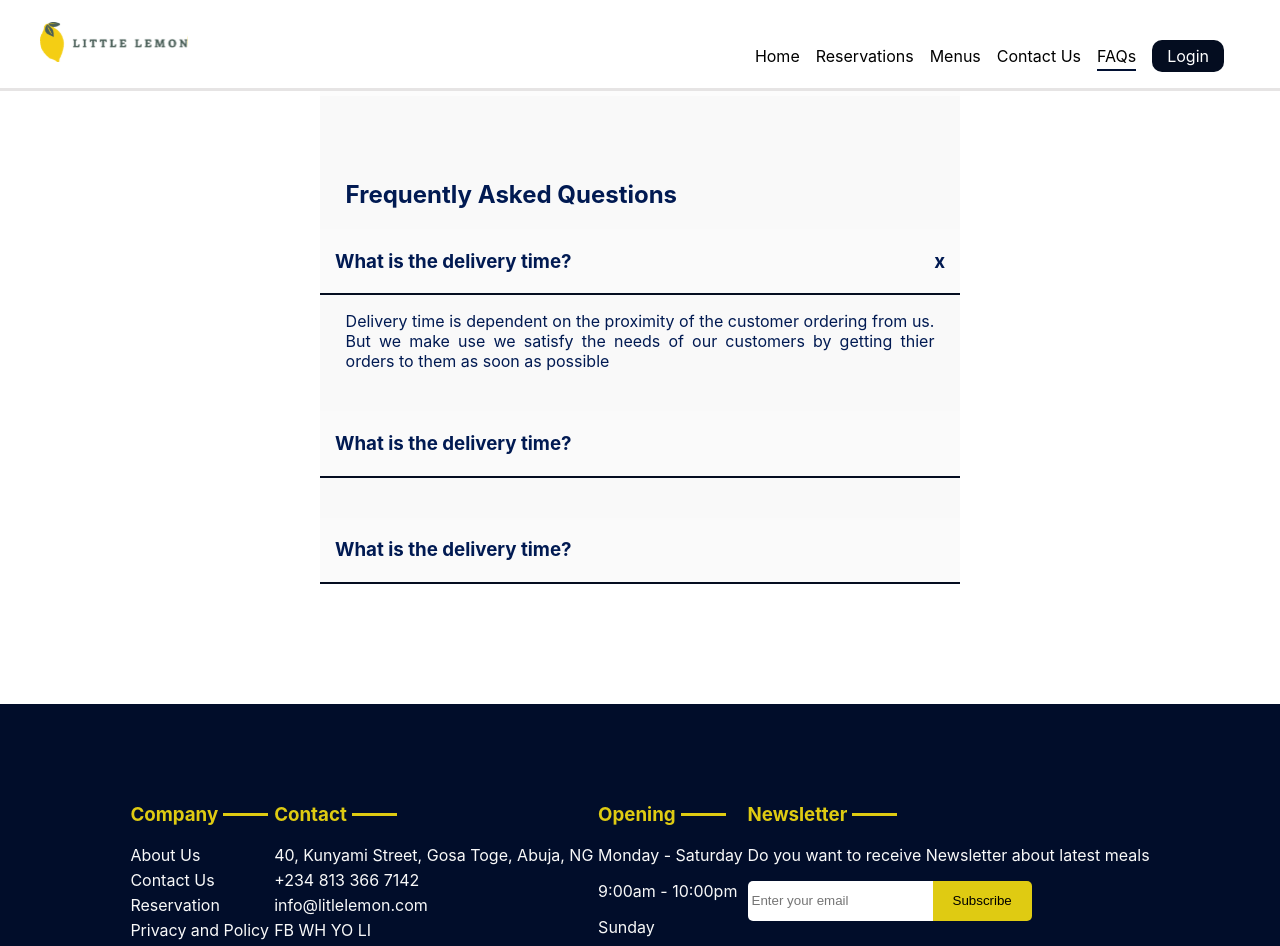
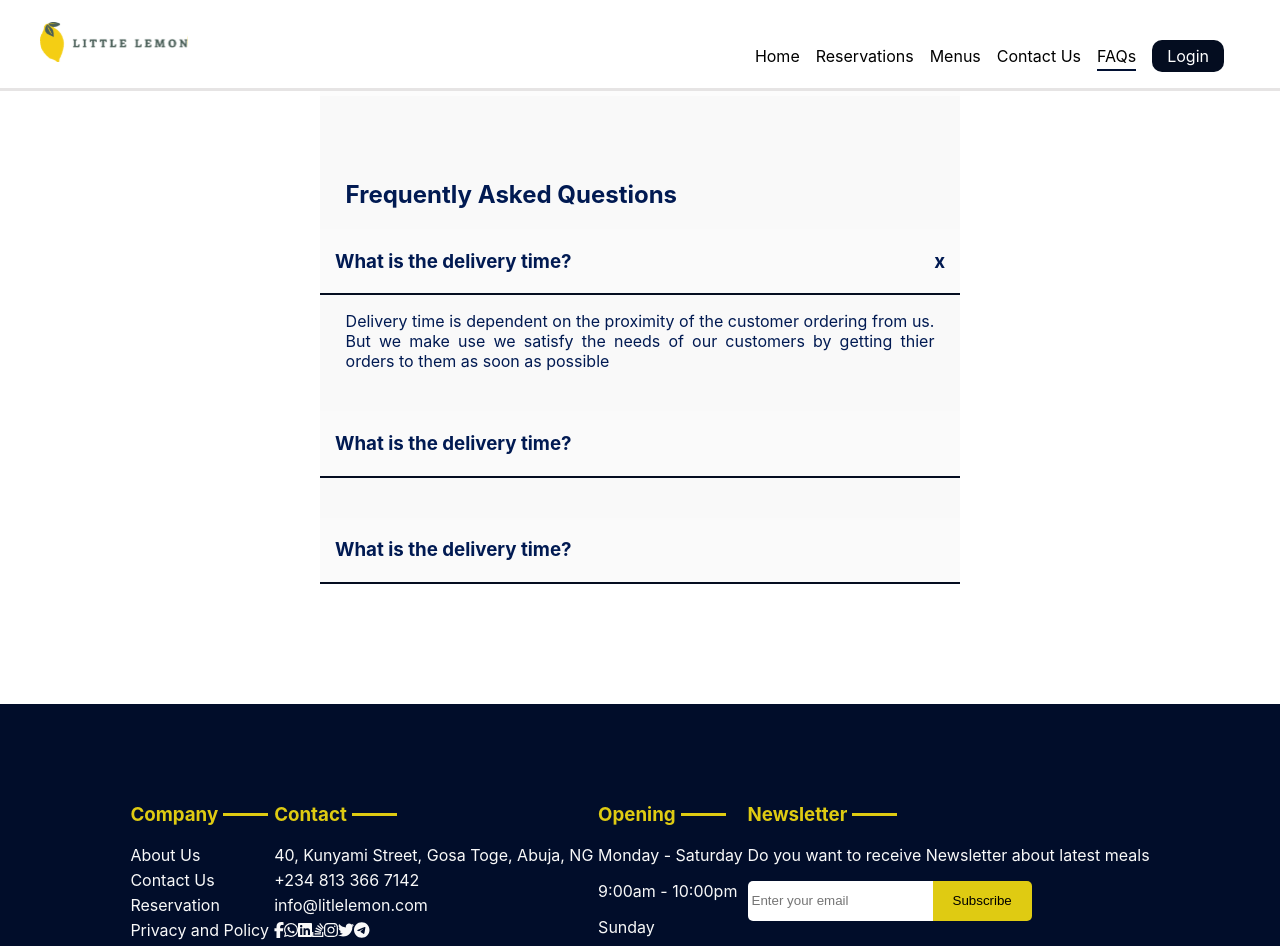
Before and after one commit to sanusibless/littlelemon, a React (Create React App) app: page /faqs in a window 1280 px wide. Shown: the top 946 px of the page. Built offline with nearby package versions, Linux system fonts and the light colour scheme.

Commit message:
adjusted the need

```diff
--- a/package.json
+++ b/package.json
@@ -7,8 +7,10 @@
     "@emotion/react": "^11.11.4",
     "@emotion/styled": "^11.11.5",
     "@fortawesome/fontawesome-svg-core": "^6.5.2",
-    "@fortawesome/free-solid-svg-icons": "^6.5.2",
-    "@fortawesome/react-fontawesome": "^0.2.0",
+    "@fortawesome/free-brands-svg-icons": "^6.6.0",
+    "@fortawesome/free-regular-svg-icons": "^6.6.0",
+    "@fortawesome/free-solid-svg-icons": "^6.6.0",
+    "@fortawesome/react-fontawesome": "^0.2.2",
     "@testing-library/jest-dom": "^5.17.0",
     "@testing-library/react": "^13.4.0",
     "@testing-library/user-event": "^13.5.0",
--- a/src/App.css
+++ b/src/App.css
@@ -490,6 +490,14 @@ footer {
   padding-bottom: 5px;
 }
 
+.contact-social-icon {
+  display: flex;
+  margin-right: 20px;
+}
+
+.contact-social-icon span {
+  display: block;
+}
 .company-menu li:hover {
   transition: 0.9s all;
   letter-spacing: 2px;
@@ -816,7 +824,8 @@ footer > p {
 
 .menu-category {
   width: 15%;
-  padding-right: 2em;
+  border-right: 1px solid
+  #dbd8d8;
 }
 
 .menu-item-list {
@@ -829,21 +838,26 @@ footer > p {
 }
 
 .normal {
-  padding-bottom: 7px;
-  transition: all .5s;
+  padding-bottom: .5em;
+  padding-left: .5em;
 }
 
-.active {
+.normal:hover, .active {
   letter-spacing: 3px;
   cursor: pointer;
-  border-bottom: 2px solid #011032;
+  border-left: 5px solid #011032;
   padding-bottom: .5em;
-  margin: .3em auto;
+  padding-left: .5em;
+  padding-top: .5em;
+  margin: .1em auto;
+  background-color: #f5f7f8;
 }
 
 .menu-card {
   width: 85%;
-  margin-top: 10vh;
+  margin-top: 5vh;
+  margin-left: 5vw;
+  margin-right: 5vw;
   display: flex;
   flex-wrap: wrap;
   flex-direction: row;
--- a/src/component/IntroMsg.jsx
+++ b/src/component/IntroMsg.jsx
@@ -5,7 +5,7 @@ export default function IntroMsg() {
     return <div className="intro-msg">
         <div className="intro-body">
             <h1>Little Lemon</h1>
-            <h3>Chichago</h3>
+            <h3>Chicago</h3>
             <div className="">
                 Discover culinary delight at Little Lemon. Fresh, local ingredients, expertly crafted flavors. A dining experience beyond the ordinary.
             </div>
--- a/src/component/footer/Contact.jsx
+++ b/src/component/footer/Contact.jsx
@@ -1,3 +1,8 @@
+
+
+import { faFacebookF, faInstagram, faLinkedin, faStackOverflow, faTelegram, faTwitter, faWhatsapp } from '@fortawesome/free-brands-svg-icons'
+import { faX } from '@fortawesome/free-solid-svg-icons'
+import { FontAwesomeIcon } from '@fortawesome/react-fontawesome'
 
 import React from 'react'
 
@@ -9,7 +14,15 @@ export default function Contact() {
                 <li>40, Kunyami Street, Gosa Toge, Abuja, NG</li>
                 <li>+234 813 366 7142</li>
                 <li>info@litlelemon.com</li>
-                <li>FB WH YO LI</li>
+                <li className='contact-social-icon'>
+                    <span><FontAwesomeIcon icon={faFacebookF} /></span>
+                    <span><FontAwesomeIcon icon={faWhatsapp} /></span>
+                    <span><FontAwesomeIcon icon={faLinkedin} /></span>
+                    <span><FontAwesomeIcon icon={faStackOverflow} /></span>
+                    <span><FontAwesomeIcon icon={faInstagram} /></span>
+                    <span><FontAwesomeIcon icon={faTwitter} /></span>
+                    <span><FontAwesomeIcon icon={faTelegram} /></span>
+                </li>
             </ul>
         </div>
     )
--- a/src/component/menus/MenuCard.jsx
+++ b/src/component/menus/MenuCard.jsx
@@ -19,7 +19,9 @@ export default function MenuCard({ categoryMenus, onHandleCategory, activeCatego
        //  "strMealThumb": "https://www.themealdb.com/images/media/meals/sytuqu1511553755.jpg",
 
     return (
+        <>
             <div className="menu-card">
+            <h1 className="menu-title">{ activeCategory }</h1>
                 {categoryMenus.map( categoryMenu => {
                     const { strMeal, strMealThumb} = categoryMenu
                     return <div key={strMeal} className="menu-card-item">
@@ -37,5 +39,7 @@ export default function MenuCard({ categoryMenus, onHandleCategory, activeCatego
                             </div>
                 } )}
             </div>
+        </>
+
     )
 }
--- a/src/component/menus/MenusComponent.jsx
+++ b/src/component/menus/MenusComponent.jsx
@@ -77,7 +77,6 @@ export default function MenusComponent() {
                     <>
                         <Header />
                             <section className="menu-section">
-                                <h1 className="menu-title">Our Menus</h1>
                                 <div className="menu-div">
                                     <MenuList categories={categories} onHandleCategory={handleCategory} activeCategory={category}/>
                                 { loading ? <Loading /> : <MenuCard categoryMenus={categoryMenus} onHandleCategory={handleCategory} activeCategory={category}/> }
```
Also changed, not shown: 1 other file (tests, documents, lock files or other folders). Lines whose indentation alone changed are shown as unchanged.
